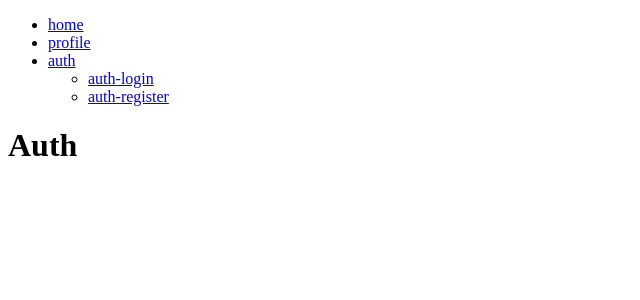
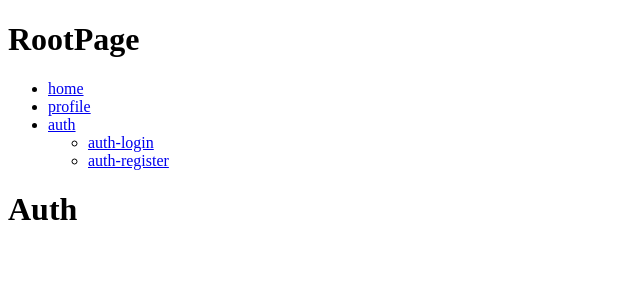
Before and after one commit to fedorovsky/node-jwt, a React (Vite) app in the folder client/: page /auth in a window 1280 px wide. Shown: the top 300 px of the page, without its empty margins (0-640 px from the left). Built offline with nearby package versions, Linux system fonts and the light colour scheme.

Commit message:
added root

```diff
--- a/client/src/app/app.tsx
+++ b/client/src/app/app.tsx
@@ -1,5 +1,13 @@
-import { RootRoutes } from './routes.tsx';
+import React from 'react';
+import { BrowserRouter } from 'react-router-dom';
+import { RootPage } from '../features/root';
 
 export function App() {
-	return <RootRoutes />;
+	return (
+		<React.StrictMode>
+			<BrowserRouter>
+				<RootPage />
+			</BrowserRouter>
+		</React.StrictMode>
+	);
 }
--- a/client/src/app/routes.tsx
+++ /dev/null
@@ -1,44 +0,0 @@
-import React from 'react';
-import { Routes, Route, Link } from 'react-router-dom';
-import { Home } from '../features/home/pages/home.tsx';
-import { AuthRoutes } from '../features/auth/routes/auth-routes.tsx';
-import { Profile } from '../features/profile/pages/profile.tsx';
-
-function Navigation() {
-	return (
-		<nav>
-			<ul>
-				<li>
-					<Link to="/">home</Link>
-				</li>
-				<li>
-					<Link to="/profile">profile</Link>
-				</li>
-				<li>
-					<Link to="/auth">auth</Link>
-					<ul>
-						<li>
-							<Link to="/auth/login">auth-login</Link>
-						</li>
-						<li>
-							<Link to="/auth/register">auth-register</Link>
-						</li>
-					</ul>
-				</li>
-			</ul>
-		</nav>
-	);
-}
-
-export const RootRoutes: React.FC = () => {
-	return (
-		<>
-			<Navigation />
-			<Routes>
-				<Route path="/" element={<Home />} />
-				<Route path="/auth/*" element={<AuthRoutes />} />
-				<Route path="/profile/*" element={<Profile />} />
-			</Routes>
-		</>
-	);
-};
--- /dev/null
+++ b/client/src/features/root/index.ts
@@ -0,0 +1 @@
+export { RootPage } from './pages/root-page.tsx';
--- /dev/null
+++ b/client/src/features/root/pages/root-page.tsx
@@ -0,0 +1,38 @@
+import { Link } from 'react-router-dom';
+import { RootRoutes } from '../routes/root-routes.tsx';
+
+function Navigation() {
+	return (
+		<nav>
+			<ul>
+				<li>
+					<Link to="/">home</Link>
+				</li>
+				<li>
+					<Link to="/profile">profile</Link>
+				</li>
+				<li>
+					<Link to="/auth">auth</Link>
+					<ul>
+						<li>
+							<Link to="/auth/login">auth-login</Link>
+						</li>
+						<li>
+							<Link to="/auth/register">auth-register</Link>
+						</li>
+					</ul>
+				</li>
+			</ul>
+		</nav>
+	);
+}
+
+export const RootPage = () => {
+	return (
+		<div>
+			<h1>RootPage</h1>
+			<Navigation />
+			<RootRoutes />
+		</div>
+	);
+};
--- /dev/null
+++ b/client/src/features/root/routes/root-routes.tsx
@@ -0,0 +1,14 @@
+import { Routes, Route } from 'react-router-dom';
+import { Home } from '../../home/pages/home.tsx';
+import { Profile } from '../../profile/pages/profile.tsx';
+import { AuthRoutes } from '../../auth/routes/auth-routes.tsx';
+
+export const RootRoutes = () => {
+	return (
+		<Routes>
+			<Route path="/" element={<Home />} />
+			<Route path="/auth/*" element={<AuthRoutes />} />
+			<Route path="/profile/*" element={<Profile />} />
+		</Routes>
+	);
+};
--- a/client/src/main.tsx
+++ b/client/src/main.tsx
@@ -1,12 +1,6 @@
-import React from 'react';
 import ReactDOM from 'react-dom/client';
-import { BrowserRouter } from 'react-router-dom';
 import { App } from './app/app';
 
 ReactDOM.createRoot(document.getElementById('root') as HTMLElement).render(
-	<React.StrictMode>
-		<BrowserRouter>
-			<App />
-		</BrowserRouter>
-	</React.StrictMode>
+	<App />
 );
```
